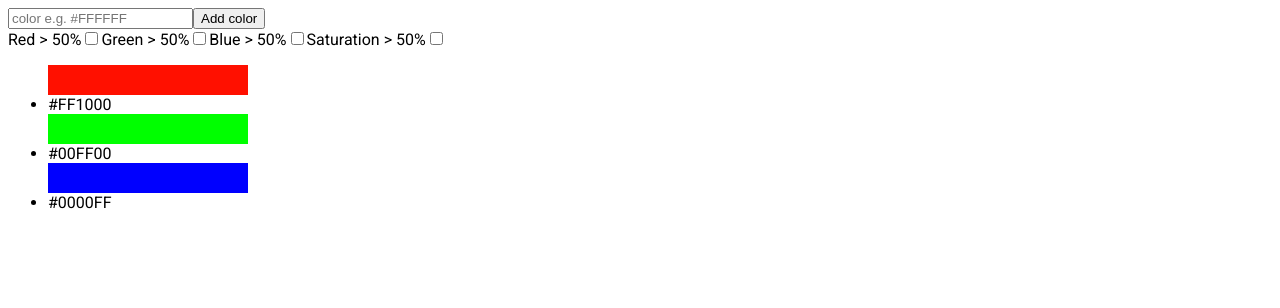
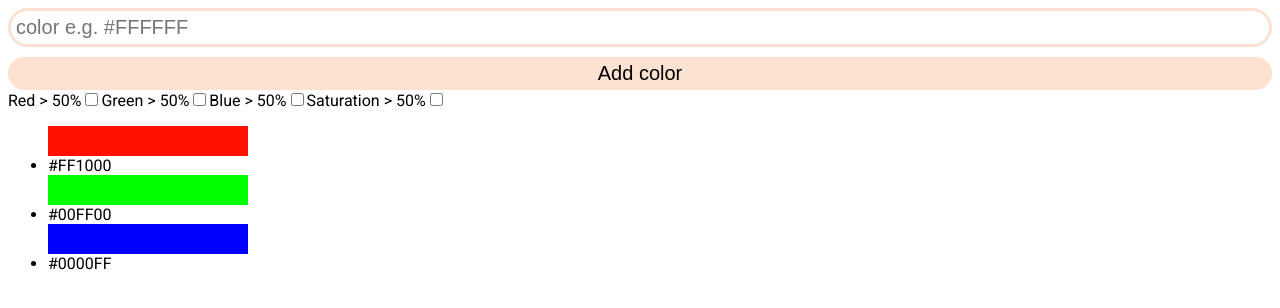
Before and after one commit to greedyChicken/test-task, a React (Create React App) app: page / in a window 1280 px wide. Shown: the top 308 px of the page. Built offline with nearby package versions, Linux system fonts and the light colour scheme.

Commit message:
create and import styles for AddForm component

```diff
--- a/src/components/AddForm/index.tsx
+++ b/src/components/AddForm/index.tsx
@@ -1,5 +1,6 @@
 import React, { useState } from "react";
 import { saveColorsInLocalStorage } from "../../utilities/localStorage";
+import "./style.scss";
 
 interface MyProps {
   setColors: React.Dispatch<React.SetStateAction<Array<string>>>;
@@ -49,14 +50,15 @@ const AddForm = ({ setColors }: MyProps) => {
   };
 
   return (
-    <form onSubmit={onFormSubmit}>
+    <form onSubmit={onFormSubmit} className="form">
       <input
         value={color}
         type="text"
         placeholder="color e.g. #FFFFFF"
         onChange={onInputChange}
+        className="form__input"
       />
-      <button>Add color</button>
+      <button className="form__button">Add color</button>
     </form>
   );
 };
--- /dev/null
+++ b/src/components/AddForm/style.scss
@@ -0,0 +1,23 @@
+.form {
+    display: flex;
+    flex-direction: column;
+    width: 100%;
+    gap: 10px;
+
+    &__input {
+        padding: 5px 5px;
+        border-radius: 20px;
+        border: 3px solid #FDE1D1;
+    }
+
+    &__button {
+        padding: 5px 5px;
+        border-radius: 20px;
+        border: none;
+        background-color: #FDE1D1;
+    }
+
+    & * {
+        font-size: 20px;
+    }
+}
```
